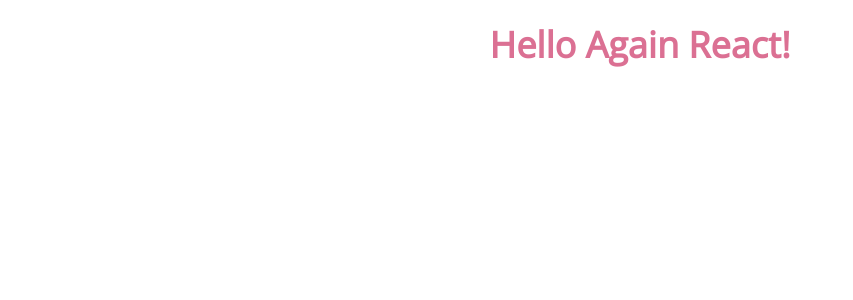
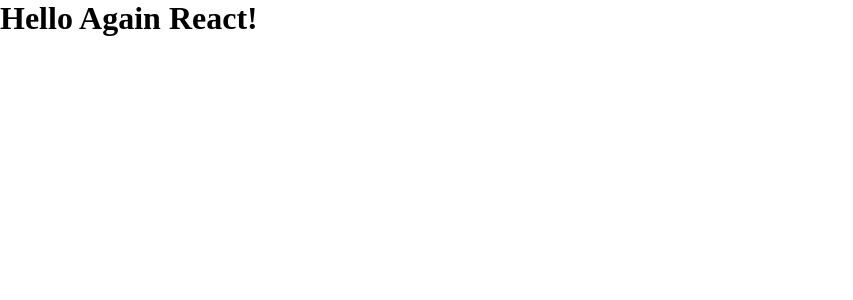
Before and after one commit to TomiKowi/React-Food-App, a React (Create React App) app in the folder my-app/: page / in a window 1280 px wide. Shown: the top 300 px of the page, without its empty margins (0-853 px from the left). Built offline with nearby package versions, Linux system fonts and the light colour scheme.

Commit message:
create simple styles for components

```diff
--- a/my-app/src/styles/App.css
+++ b/my-app/src/styles/App.css
@@ -1,8 +1,27 @@
-h1 {
-  text-align: center;
-  margin-top: 20px;
-  font-family: 'Open Sans', sans-serif;
-  font-size: 36px;
-  color: palevioletred;
+* {
+  margin: 0;
+  padding: 0;
+  box-sizing: border-box;
+}
 
+div.App {
+  height: 100vh;
+  width: 100%;
+  display: flex;
+  flex-direction: column;
 }
+
+div.mainContainer {
+  background-color: blue;
+  display: flex;
+  justify-content: space-around;
+  align-items: center;
+  flex-grow: 7;
+}
+
+div.header {
+  display: flex;
+  justify-content: center;
+  align-items: center;
+  flex-grow: 1;
+}
```
Also changed, not shown: my-app/src/styles/Header.css (added), my-app/src/styles/Navigation.css (added), my-app/src/styles/Result.css (added).
